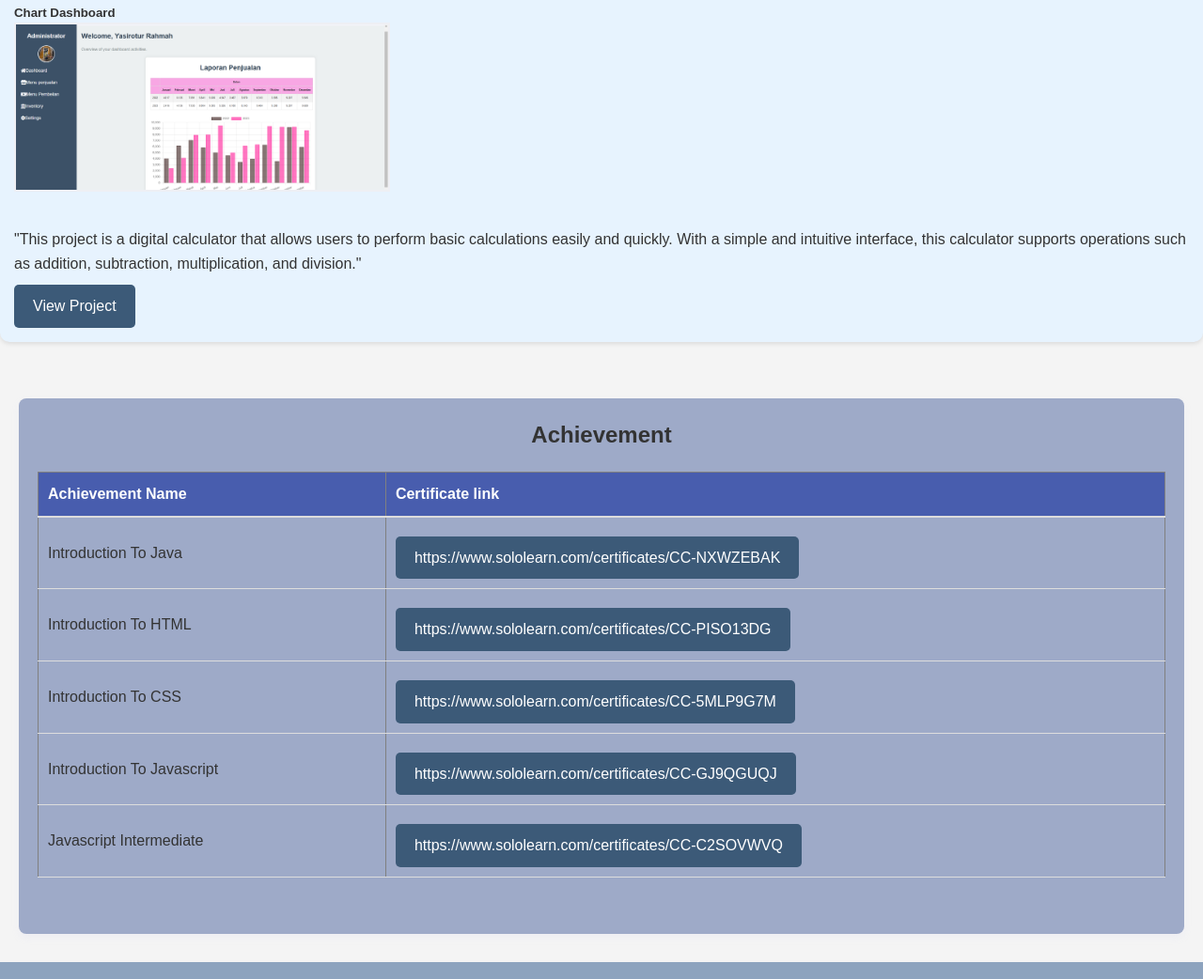
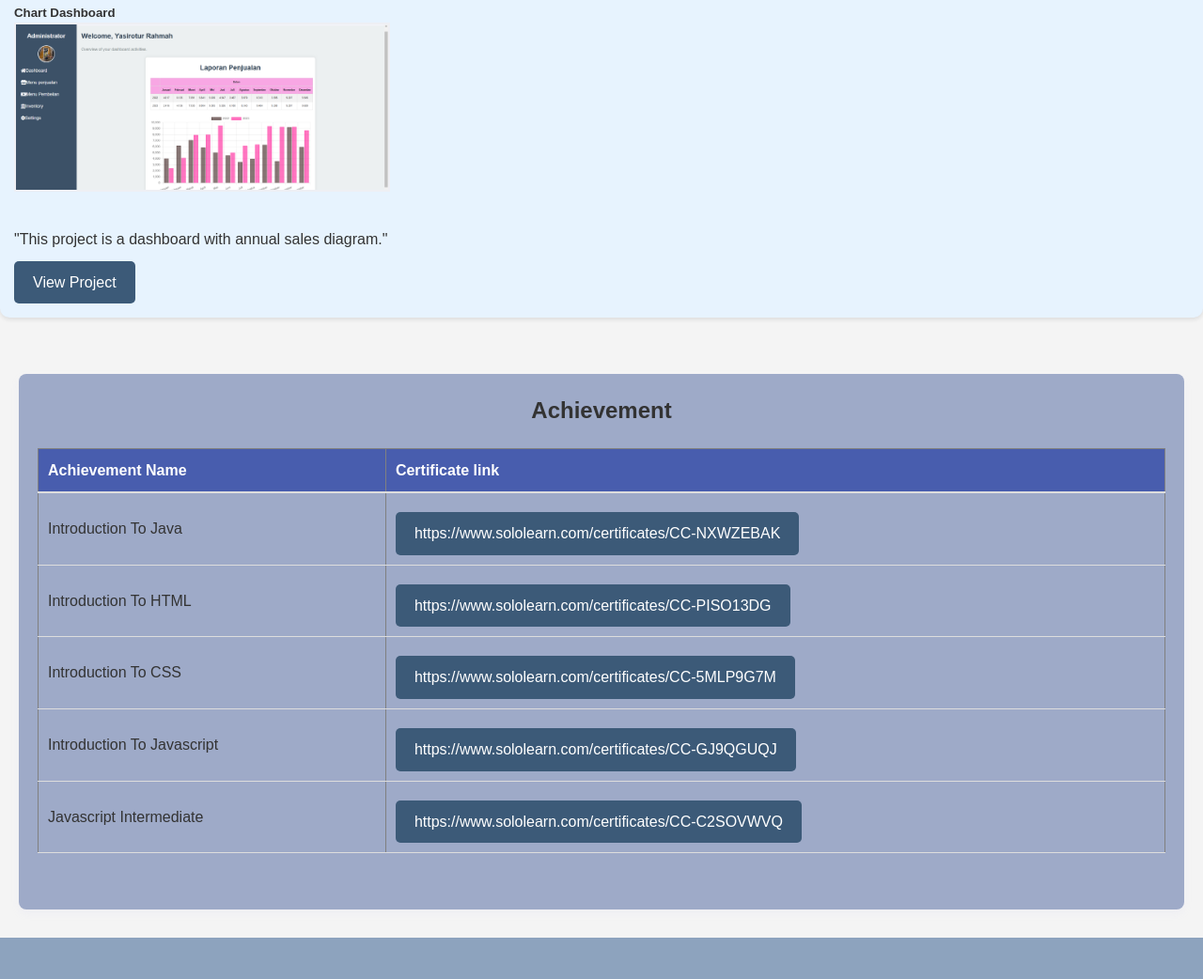
Before and after one commit to yesi-yasirotur/Project_Aku, a plain HTML site: page index.html in a window 1280 px wide. Shown: the part 1999-3041 px from the top of the page at 94% size. Drawn offline with Linux system fonts and the light colour scheme.

Commit message:
first commit

```diff
--- a/index.html
+++ b/index.html
@@ -94,7 +94,7 @@
             <div class="project-card">
                 <h5>Chart Dashboard</h5>
                 <img src="chart dasboard.png" alt="projek 5" class="persegi">
-                <p>"This project is a digital calculator that allows users to perform basic calculations easily and quickly. With a simple and intuitive interface, this calculator supports operations such as addition, subtraction, multiplication, and division."</p>
+                <p>"This project is a dashboard with annual sales diagram."</p>
                 <a href="dasboard penjualan\chart dashboard.html" target="_blank" class="button">View Project</a>
             </div>
         </div>
```
